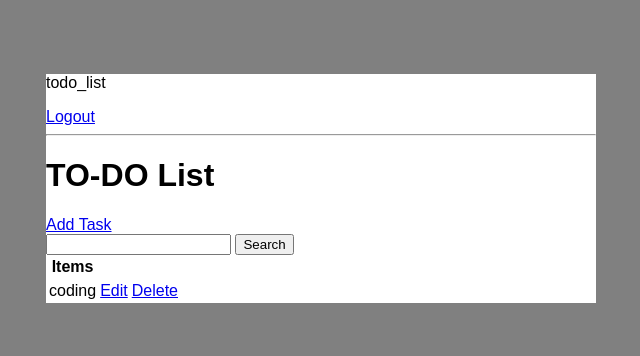
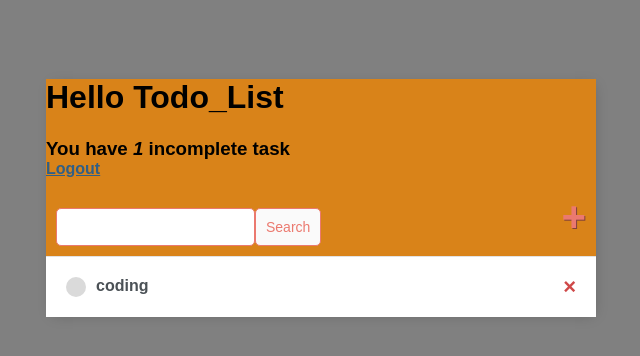
Before and after one commit to shrutiso05/TODO-django, a Django app: page / in a window 1280 px wide. Shown: the top 356 px of the page, without its empty margins (319-959 px from the left). Run offline with Django 4.2, Linux system fonts and the light colour scheme; a user stored in the database is signed in; data comes from the database, SQL or seed files in the repository; both versions use the stored data as it was after the commit.

Commit message:
setup frontend

```diff
--- a/todo_list/templates/todo_list/main.html
+++ b/todo_list/templates/todo_list/main.html
@@ -6,6 +6,11 @@
         <title>TO-DO Items</title>
         <meta name="description" content="">
         <meta name="viewport" content="width=device-width, initial-scale=1">
+
+        <link rel="preconnect" href="https://fonts.googleapis.com">
+        <link rel="preconnect" href="https://fonts.gstatic.com" crossorigin>
+        <link href="https://fonts.googleapis.com/css2?family=Nunito+Sans:opsz,wght@6..12,200&display=swap" rel="stylesheet">
+
         <style>
             body{
                 background-color: grey;
@@ -13,11 +18,121 @@
                 padding-top: 50px;
 
             }
+            h1,
+            h2,
+            h3,
+            h4,
+            h5,
+            h6
+            {
+                font-family: 'Raleway', sans-serif;
+            }
+
+            a,
+            p {
+                color: #315f85
+            }
+
+            a {
+                font-weight: 600;
+            }
             .container{
                 max-width: 550px;
                 margin: auto;
+                background-color: #d98319;
+                -webkit-box-shadow: 2px 2px 13px -4px rgba(0, 0, 0, 0.21);
+                box-shadow: 2px 2px 13px -4px rgba(0, 0, 0, 0.21);
+            }
+            .header-bar {
+                display: flex;
+                justify-content: space-between;
+                color: #fdfbfb;
+                padding: 10px;
+                border-radius: 5px 5px 0 0;
+                background: linear-gradient(90deg, #5e9e7f 0%, #478678 43%, #6febd6 100%);
+            }
+            .header-bar a {
+                color: rgb(247,247,247);
+                text-decoration: none;
+            }
+
+            .task-wrapper{
+                display: flex;
+                align-items: center;
+                justify-content: space-between;
+                padding: 20px;
                 background-color: #fff;
+                border-top: 1px solid rgba(226, 226,226);
             }
+            .task-title{
+                display: flex;
+            }
+
+            .task-title a {
+                text-decoration: none;
+                color: #4b5156;
+                margin-left: 10px;
+            }
+            .task-complete-icon{
+                height: 20px;
+                width: 20px;
+                background-color: rgba(105, 192, 105);
+                border-radius: 50%;
+            }
+
+            .task-incomplete-icon{
+                height: 20px;
+                width: 20px;
+                background-color: rgba(218, 218, 218);
+                border-radius: 50%;
+            }
+            .delete-link{
+                text-decoration: none;
+                font-weight: 900;
+                color: #cf4949;
+                font-size: 22px;
+                line-height: 0;
+
+            }
+            #search-add-wrapper{
+                display: flex;
+                justify-content: space-between;
+                align-items: center;
+                padding: 10px;
+            }
+            #add-link{
+                color: #EB796F;
+                text-decoration: none;
+                font-size: 42px;
+                text-shadow: 1px 1px #81413b;
+            }
+            input[type=text],
+            input[type=password],
+            textarea{
+                border: 1px solid #EB796F;
+                border-radius: 5px;
+                padding: 10px;
+                width: 90%;
+            }
+
+            label{
+                padding-top: 10px !important;
+                display: block;
+            }
+            .button {
+                border: 1px solid #EB796F;
+                background-color: #FAFAFA;
+                color: #EB796F;
+                padding: 10px;
+                font-size: 14px;
+                border-radius: 5px;
+                cursor: pointer;
+                text-decoration: none;
+            }
+            .card-body{
+                padding: 20px;
+            }
+
         </style>
     </head>
 
--- a/todo_list/templates/todo_list/task_list.html
+++ b/todo_list/templates/todo_list/task_list.html
@@ -1,40 +1,53 @@
 {% extends 'todo_list/main.html' %}
 {% block content %}
-
-{%if request.user.is_authenticated %}
-<p>{{request.user}}</p>
-<a href="{% url 'logout' %}">Logout</a>
-{% else %}
-<a href="{% url 'login' %}">Login</a>
-{% endif %}
+<div>
+    <div>
+        <h1>Hello {{request.user|title}} </h1>
+        <h3 style="margin:0">You have <i> {{count}} </i> incomplete task{{count| pluralize:"s"}}</h3>
+    </div>
+    {%if request.user.is_authenticated %}
+    <a href="{% url 'logout' %}">Logout</a>
+    {% else %}
+    <a href="{% url 'login' %}">Login</a>
+    {% endif %}
+</div>
 
 
-<hr>
-<h1>TO-DO List {{color}}</h1>
+<div id="search-add-wrapper">
+    <form method="GET" style="margin-top: 20px; display: flex;">
+        <input type="text" name="search-area" value="{{search_input}}">
+        <input class= "button "type="submit" value="Search">
+    </form>
+    <a id="add-link" href="{% url 'task-create' %}">&#x2b;</a>
 
-<a href="{% url 'task-create' %}">Add Task</a>
-<form method="GET">
-    <input type="text" name="search-area" value="{{search_input}}">
-    <input type="submit" value="Search">
-</form>
+</div>
 
-<table>
-    <tr>
-        <th>Items</th>
-        <th></th>
-        <th></th>
-    </tr>
+
+
+
+
+<div class="task-items-wrapper">
     {% for task in tasks %}
-    <tr>
-    <tr>
-        <td>{{task.title}}</td>
+    <div class="task-wrapper">
+        {% if task.complete %}
+        <div class="task-title">
+            <div class="task-complete-icon"></div>
+            <i><s><a href="{% url 'task-update' task.id %}">{{task}}</a></s></i>
+        </div>
+        <a class="delete-link" href="{% url 'task-delete' task.id %}">&#215;</a>
+        {% else %}
+        <div class="task-title">
+            <div class="task-incomplete-icon"></div>
+            <a href="{% url 'task-update' task.id %}">{{task}}</a>
+        </div>
+        <a class="delete-link" href="{% url 'task-delete' task.id %}">&#215;</a>
+        {% endif %}
+    </div>
+    {% empty %}
+    <h3>No items in list</h3>
+    {% endfor %}
+</div>
 
-        <td><a href="{% url 'task-update' task.id %}">Edit</a></td>
-        <td><a href="{% url 'task-delete' task.id %}">Delete</a></td>
-    </tr>
-    {% empty %}
-    <h3>No Items in list</h3>
-    {% endfor %}
-    </tr>
-</table>
+
+
 {% endblock content %}
--- a/todo_list/views.py
+++ b/todo_list/views.py
@@ -1,5 +1,4 @@
-from typing import Any
-from django.forms.models import BaseModelForm
+
 from django.http import HttpResponse
 from django.shortcuts import render,redirect
 from django.views.generic.list import ListView
```
Also changed, not shown: todo_list/templates/todo_list/login.html (+8 -3 lines), todo_list/templates/todo_list/register.html (+19 -5 lines), todo_list/templates/todo_list/task_confirm_delete.html (+11 -6 lines), todo_list/templates/todo_list/task_form.html (+12 -7 lines), db.sqlite3.
